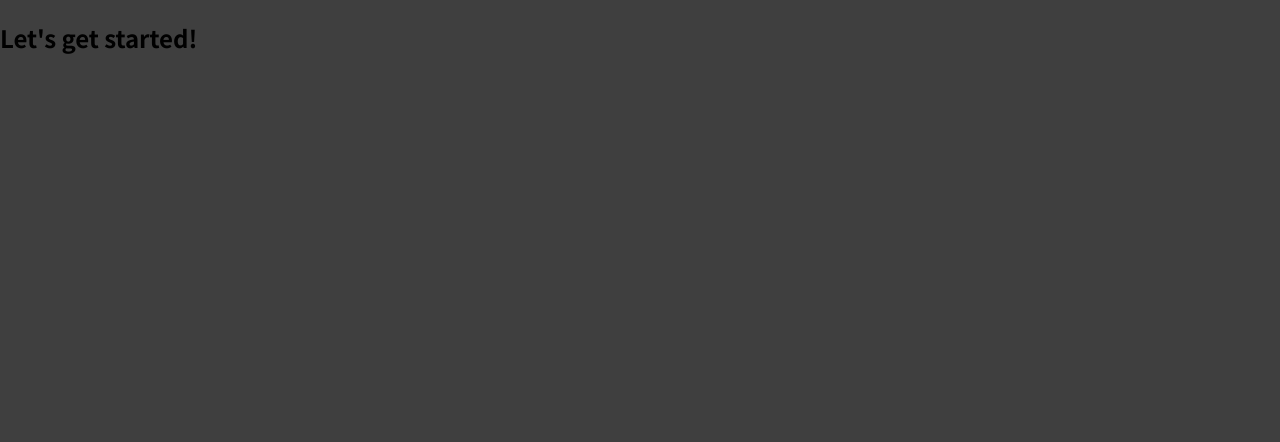
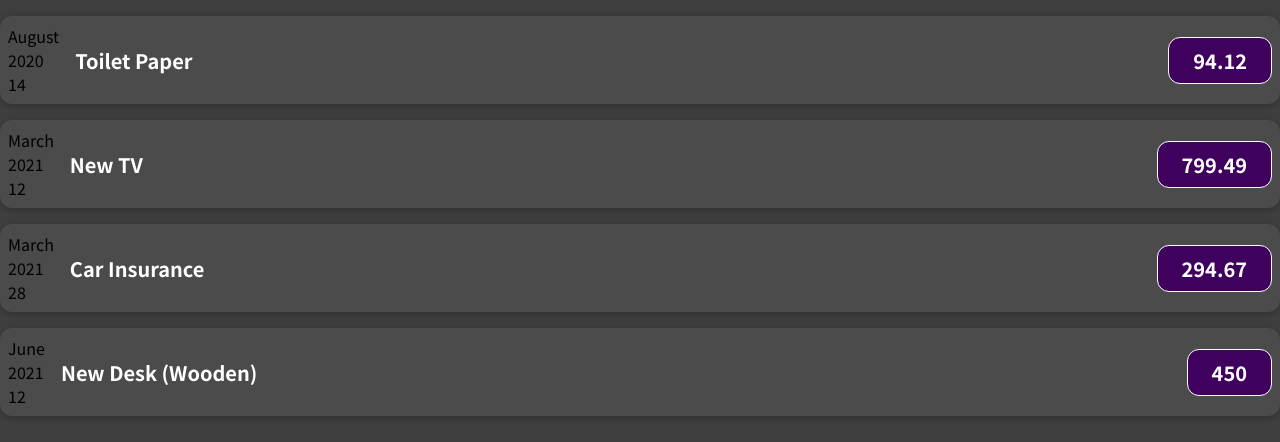
Before and after one commit to rezaGhoreyshiWeb/expense-tracker, a React (Create React App) app: page / in a window 1280 px wide. Shown: the top 442 px of the page. Built offline with nearby package versions, Linux system fonts and the light colour scheme.

Commit message:
create expenseItem.jsx

```diff
--- a/src/App.js
+++ b/src/App.js
@@ -1,7 +1,49 @@
+import ExpenseItem from "./components/ExpenseItem";
+
 function App() {
+  const expenses = [
+    {
+      id: "e1",
+      title: "Toilet Paper",
+      amount: 94.12,
+      date: new Date(2020, 7, 14),
+    },
+    { id: "e2", title: "New TV", amount: 799.49, date: new Date(2021, 2, 12) },
+    {
+      id: "e3",
+      title: "Car Insurance",
+      amount: 294.67,
+      date: new Date(2021, 2, 28),
+    },
+    {
+      id: "e4",
+      title: "New Desk (Wooden)",
+      amount: 450,
+      date: new Date(2021, 5, 12),
+    },
+  ];
   return (
     <div>
-      <h2>Let's get started!</h2>
+      <ExpenseItem
+        title={expenses[0].title}
+        date={expenses[0].date}
+        amount={expenses[0].amount}
+      />
+      <ExpenseItem
+        title={expenses[1].title}
+        date={expenses[1].date}
+        amount={expenses[1].amount}
+      />
+      <ExpenseItem
+        title={expenses[2].title}
+        date={expenses[2].date}
+        amount={expenses[2].amount}
+      />
+      <ExpenseItem
+        title={expenses[3].title}
+        date={expenses[3].date}
+        amount={expenses[3].amount}
+      />
     </div>
   );
 }
--- /dev/null
+++ b/src/components/ExpenseItem.jsx
@@ -0,0 +1,23 @@
+import React from "react";
+import "../styles/ExpenseItem.css";
+
+export default function ExpenseItem({ date, title, amount }) {
+  const month = date.toLocaleString("en-US", { month: "long" });
+  const day = date.toLocaleString("en-US", {
+    day: "2-digit",
+  });
+  const year = date.getFullYear();
+  return (
+    <div className="expense-item">
+      <div>
+        <div>{month}</div>
+        <div>{year}</div>
+        <div>{day}</div>
+      </div>
+      <div className="expense-item__description">
+        <h2>{title}</h2>
+        <div className="expense-item__price">{amount}</div>
+      </div>
+    </div>
+  );
+}
--- /dev/null
+++ b/src/styles/ExpenseItem.css
@@ -0,0 +1,56 @@
+.expense-item {
+    display: flex;
+    justify-content: space-between;
+    align-items: center;
+    box-shadow: 0 2px 8px rgba(0, 0, 0, 0.25);
+    padding: 0.5rem;
+    margin: 1rem 0;
+    border-radius: 12px;
+    background-color: #4b4b4b;
+}
+
+.expense-item__description {
+    display: flex;
+    flex-direction: column;
+    gap: 1rem;
+    align-items: flex-end;
+    flex-flow: column-reverse;
+    justify-content: flex-start;
+    flex: 1;
+}
+
+.expense-item h2 {
+    color: #3a3a3a;
+    font-size: 1rem;
+    flex: 1;
+    margin: 0 1rem;
+    color: white;
+}
+
+.expense-item__price {
+    font-size: 1rem;
+    font-weight: bold;
+    color: white;
+    background-color: #40005d;
+    border: 1px solid white;
+    padding: 0.5rem;
+    border-radius: 12px;
+}
+
+@media (min-width: 580px) {
+    .expense-item__description {
+        flex-direction: row;
+        align-items: center;
+        justify-content: flex-start;
+        flex: 1;
+    }
+
+    .expense-item__description h2 {
+        font-size: 1.25rem;
+    }
+
+    .expense-item__price {
+        font-size: 1.25rem;
+        padding: 0.5rem 1.5rem;
+    }
+}
```
